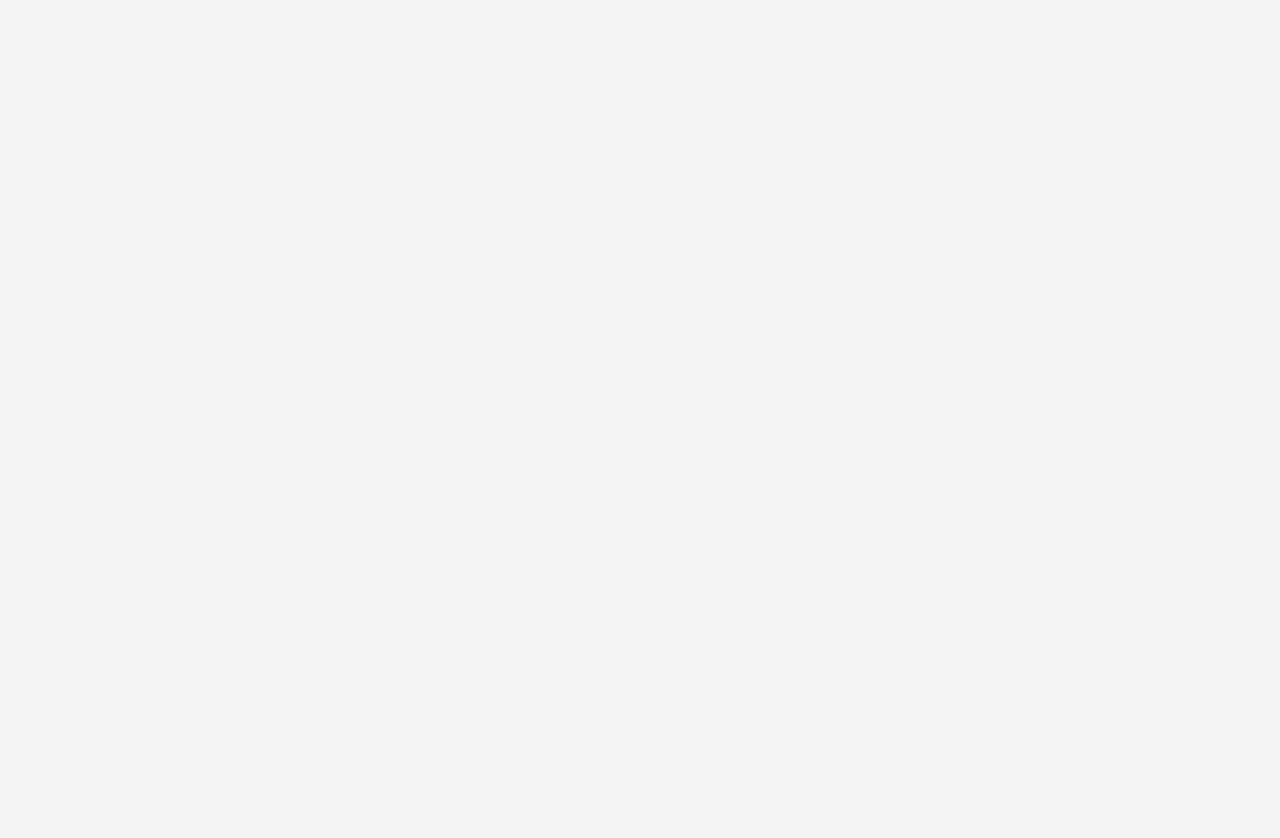
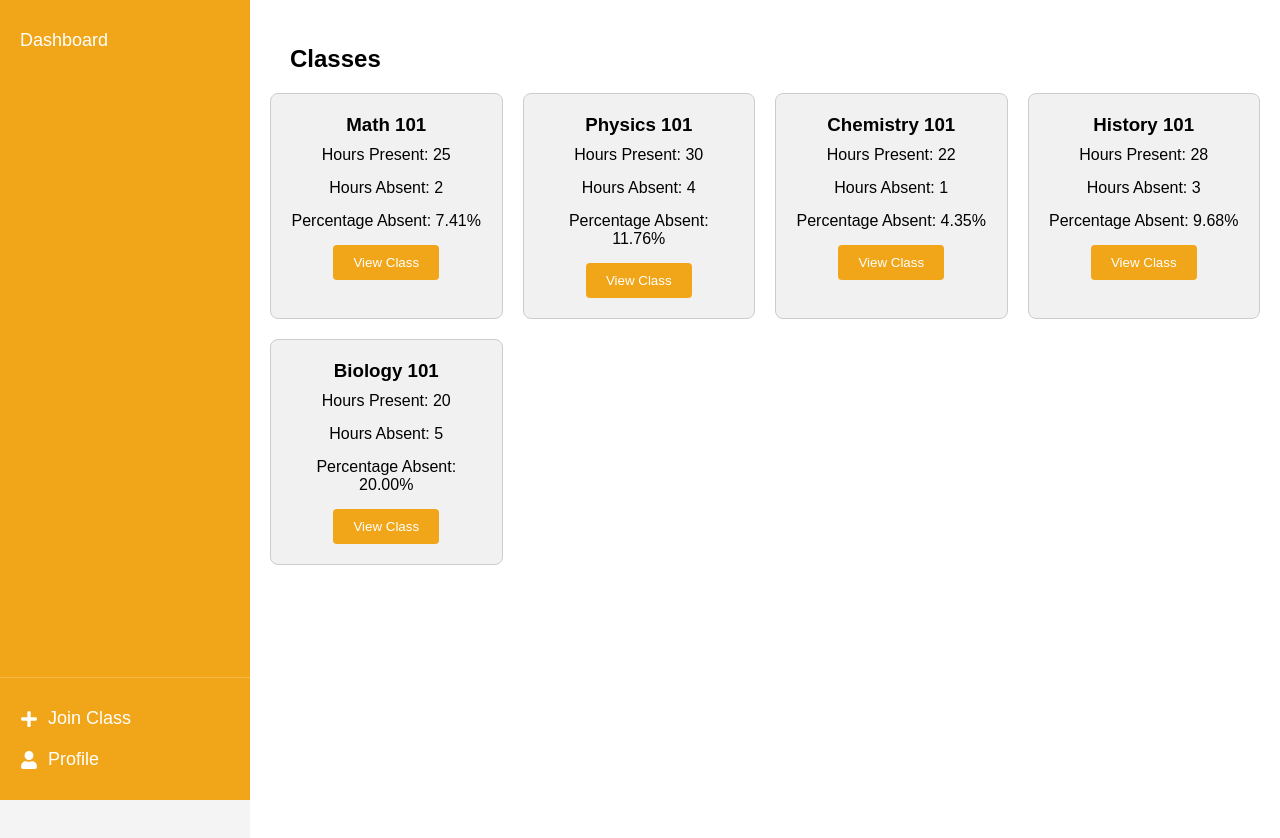
Before and after one commit to CKmellow/QR-code_Attendance_system, a React (Create React App) app in the folder qr-system/: page /stu-home in a window 1280 px wide. Before the commit this address had no page. Before the commit the page ends 800 px from the top, so only its background shows below. Built offline with nearby package versions, Linux system fonts and the light colour scheme.

Commit message:
Student View Added

```diff
--- a/qr-system/src/App.js
+++ b/qr-system/src/App.js
@@ -2,6 +2,7 @@ import React from 'react';
 import { BrowserRouter as Router, Routes, Route, Link } from "react-router-dom";
 import LoginPage from './Pages/LoginPage';
 import LecHome from './Pages/LecHome';
+import StudentHome from './Pages/StudentHome';
 
 function App() {
   return(
@@ -10,6 +11,7 @@ function App() {
 
       <Route path='/'element={<LoginPage />} />
       <Route path='/lec-home'element={<LecHome />} />
+      <Route path='/stu-home' element={<StudentHome/>}/>
     </Routes>
     </Router>
   );
--- a/qr-system/src/Pages/LoginPage.js
+++ b/qr-system/src/Pages/LoginPage.js
@@ -7,6 +7,9 @@ function LoginPage() {
 
   const handleLectureClick=()=>{
     navigate('/lec-home' );
+  }
+  const handleStudentClick=()=>{
+    navigate('/stu-home');
   }
   return (
     <div className="login-container">
@@ -20,7 +23,7 @@ function LoginPage() {
         <button className="login-button">Login</button>
       </form>
       <div className="temp-buttons">
-        <button className="student-btn" >Student Login</button>
+        <button className="student-btn" onClick={handleStudentClick}>Student Login</button>
         <button className="lecturer-btn"  onClick={handleLectureClick}>Lecturer Login</button>
       </div>
     </div>
--- /dev/null
+++ b/qr-system/src/Pages/StudentHome.js
@@ -0,0 +1,19 @@
+import React from "react";
+import '../Pages/LecHome.css';
+import Stusidebar from "../components/StudentView/StuSidebar";
+import Studash from "../components/StudentView/StudentDash";
+
+function StudentHome() {
+    return (
+        <div className="app-container">  {/* Flex container for sidebar and main content */}
+          <div className="sidebar-container">
+            <Stusidebar />
+          </div>
+          <div className="main-content">
+            <Studash/>
+          </div>
+        </div>
+      );
+
+}
+export default StudentHome;
--- a/qr-system/src/components/LecView/LecDash.js
+++ b/qr-system/src/components/LecView/LecDash.js
@@ -22,7 +22,7 @@ const LecDash = () => {
   return (
     <div className="dashboard-container">
       <div className="dash">
-      <h2>Dashboard</h2>
+      <h2>Classes</h2>
       </div>
 
       <div className="class-grid">
--- /dev/null
+++ b/qr-system/src/components/StudentView/StuDash.css
@@ -0,0 +1,48 @@
+/* src/components/LecView/LecDash.css */
+.dashboard-container {
+    padding-top: 5px;
+      /* padding: 20px; */
+    }
+
+    .dash{
+      padding-left: 20px;
+    }
+
+    .class-grid {
+      display: grid;
+      grid-template-columns: repeat(auto-fit, minmax(200px, 1fr));
+      grid-gap: 20px;
+    }
+
+    .class-tile {
+      background-color: #f1f1f1;
+      border: 1px solid #ccc;
+      border-radius: 8px;
+      padding: 20px;
+      text-align: center;
+    }
+
+    .class-tile h3 {
+      margin: 0 0 10px;
+    }
+
+    .class-tile p {
+      margin: 0 0 15px;
+    }
+    .percentage{
+        font-style: italic;
+        color: #e03517a3;
+    }
+
+    .view-class-button {
+      padding: 10px 20px;
+      background-color: #f1a619;
+      color: white;
+      border: none;
+      border-radius: 4px;
+      cursor: pointer;
+    }
+
+    .view-class-button:hover {
+      background-color: #e09017;
+    }
--- /dev/null
+++ b/qr-system/src/components/StudentView/StuSidebar.js
@@ -0,0 +1,41 @@
+// components/Sidebar.js
+import React from 'react';
+import { FaTachometerAlt, FaShoppingCart, FaChartBar, FaBoxes, FaTag, FaPlus, FaUser } from 'react-icons/fa';
+import './StuSidebar.css';
+
+const StuSidebar = () => {
+  return (
+    <div className="sidebar">
+
+      <nav className="sidebar-nav">
+        <a href="#" className="sidebar-link">
+        Dashboard
+        </a>
+        {/* <a href="#" className="sidebar-link">
+          <FaShoppingCart /> Order
+        </a>
+        <a href="#" className="sidebar-link">
+          <FaChartBar /> Statistic
+        </a>
+        <a href="#" className="sidebar-link">
+          <FaBoxes /> Product
+        </a>
+        <a href="#" className="sidebar-link">
+          <FaTag /> Offer
+        </a> */}
+      </nav>
+
+      {/* Add Class and Profile links at the bottom */}
+      <div className="sidebar-bottom">
+        <a href="#" className="sidebar-link">
+          <FaPlus /> Join Class
+        </a>
+        <a href="#" className="sidebar-link">
+          <FaUser /> Profile
+        </a>
+      </div>
+    </div>
+  );
+};
+
+export default StuSidebar;
--- /dev/null
+++ b/qr-system/src/components/StudentView/StudentDash.js
@@ -0,0 +1,44 @@
+import React from 'react';
+import './StuDash.css';
+
+
+const classes = [
+    { id: 1, name: 'Math 101', hourspresent: 25, hoursabsent: 2 },
+    { id: 2, name: 'Physics 101', hourspresent: 30, hoursabsent: 4 },
+    { id: 3, name: 'Chemistry 101', hourspresent: 22, hoursabsent: 1 },
+    { id: 4, name: 'History 101', hourspresent: 28, hoursabsent: 3 },
+    { id: 5, name: 'Biology 101', hourspresent: 20, hoursabsent: 5 },
+
+
+];  // More example class data
+
+const StudentDash = () => {
+  return (
+    <div className="dashboard-container">
+      <div className="dash">
+      <h2>Classes</h2>
+      </div>
+
+      <div className="class-grid">
+        {classes.map((classItem) => {
+        // Calculate absent percentage dynamically
+         const totalHours = classItem.hourspresent + classItem.hoursabsent;
+        const absentPercentage = ((classItem.hoursabsent / totalHours) * 100).toFixed(2);
+
+    return (
+      <div key={classItem.id} className="class-tile">
+        <h3>{classItem.name}</h3>
+        <p>Hours Present: {classItem.hourspresent}</p>
+        <p>Hours Absent: {classItem.hoursabsent}</p>
+        <p id="percentage">Percentage Absent: {absentPercentage}%</p>
+        <button className="view-class-button">View Class</button> {/* Handle navigation */}
+      </div>
+    );
+  })}
+</div>
+
+    </div>
+  );
+};
+
+export default StudentDash;
```
Also changed, not shown: qr-system/src/Pages/StudentHome.css (added), qr-system/src/components/StudentView/StuSidebar.css (added), 1 other file (tests, documents, lock files or other folders).
